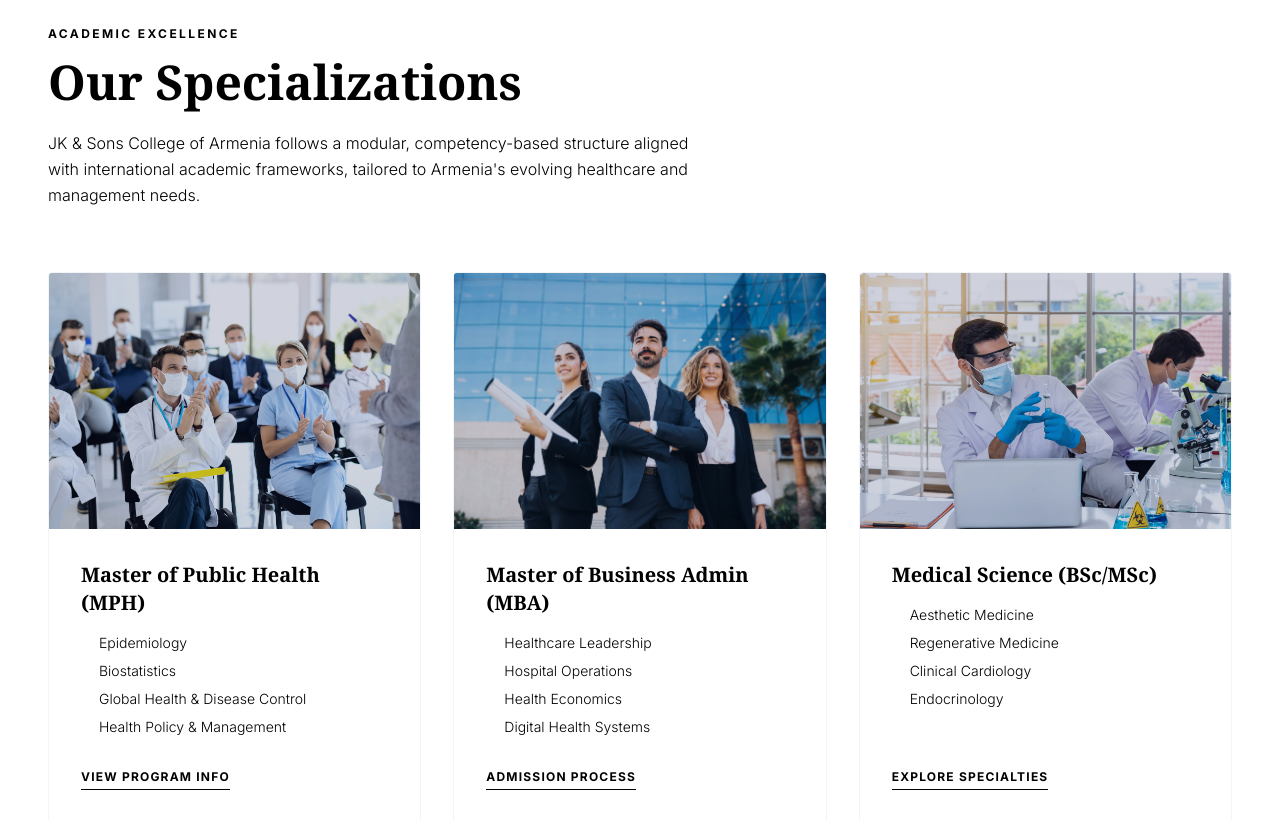
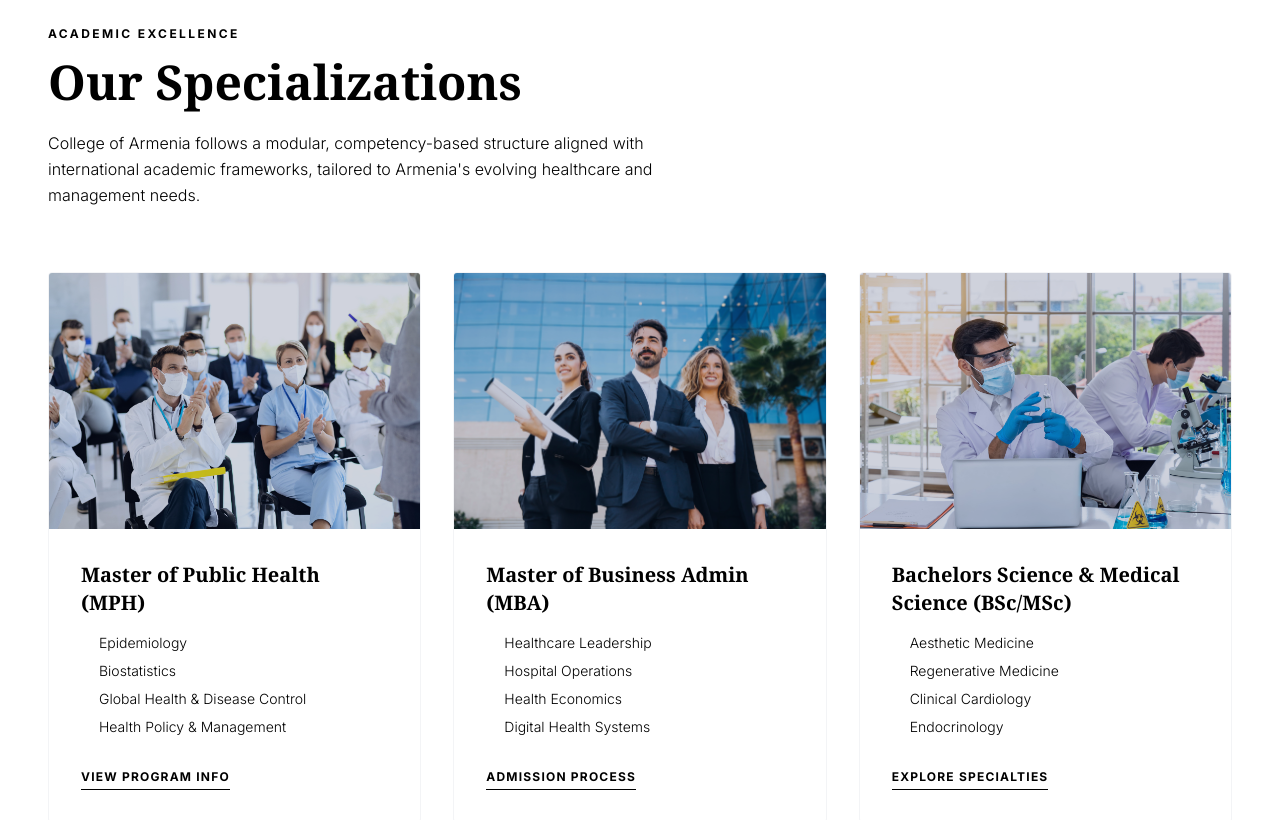
Before and after one commit to Souravkr-00/JK-and-Sons-University, a React (Vite) app: page / in a window 1280 px wide. Shown: the part 800-1620 px from the top of the page. Built offline with nearby package versions, Linux system fonts and the light colour scheme.

Commit message:
changes done

```diff
--- a/src/pages/Home.tsx
+++ b/src/pages/Home.tsx
@@ -20,7 +20,7 @@ function Home() {
                 Our Specializations
               </h2>
               <p className="max-w-2xl text-text-muted font-light leading-relaxed">
-                JK & Sons College of Armenia follows a modular, competency-based
+                College of Armenia follows a modular, competency-based
                 structure aligned with international academic frameworks,
                 tailored to Armenia's evolving healthcare and management needs.
               </p>
@@ -131,7 +131,7 @@ function Home() {
                 </div>
                 <div className="p-8 flex-1 flex flex-col">
                   <h3 className="text-xl font-serif font-bold text-navy mb-4">
-                    Medical Science (BSc/MSc)
+                    Bachelors Science & Medical Science (BSc/MSc)
                   </h3>
                   <div className="space-y-2 mb-8 flex-1 text-xs">
                     {[
```
